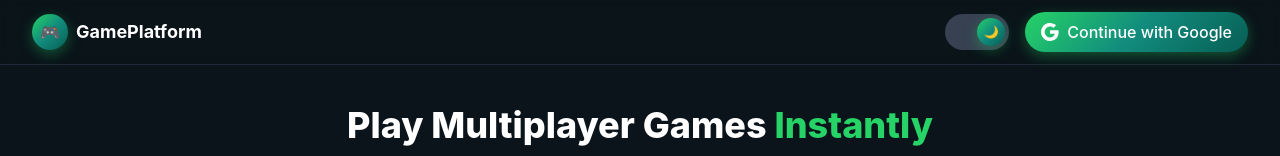
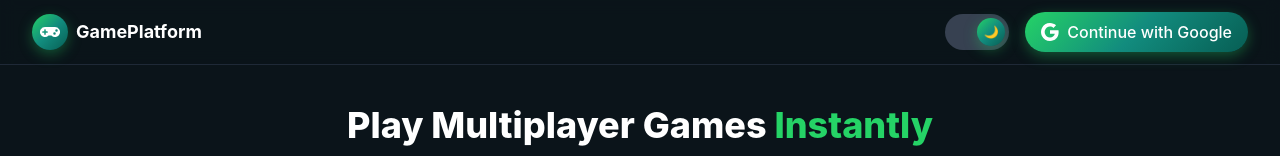
Before and after one commit to ayushraj706/X-O-X, a Next.js app: page / in a window 1280 px wide. Shown: the top 156 px of the page. Built offline with nearby package versions, Linux system fonts and the light colour scheme; no server answers.

Commit message:
Update Navbar.js

```diff
--- a/src/components/common/Navbar.js
+++ b/src/components/common/Navbar.js
@@ -2,6 +2,7 @@
 import { useAuth } from '../../context/AuthContext';
 import ThemeToggle from './ThemeToggle';
 import ProfileDropdown from './ProfileDropdown';
+import { FaGamepad } from 'react-icons/fa'; // Icon import kiya
 
 export default function Navbar() {
   const { user, login } = useAuth();
@@ -9,8 +10,9 @@ export default function Navbar() {
   return (
     <nav className="sticky top-0 z-40 backdrop-blur bg-white/80 dark:bg-wa-panelDark/80 border-b border-gray-200 dark:border-gray-800 px-4 sm:px-8 py-3 flex items-center justify-between">
       <div className="flex items-center gap-2">
-        <div className="h-9 w-9 rounded-full bg-wa-gradient flex items-center justify-center text-white font-bold shadow-wa">
-          🎮
+        {/* Emoji ki jagah professional icon */}
+        <div className="h-9 w-9 rounded-full bg-wa-gradient flex items-center justify-center text-white text-xl shadow-wa">
+          <FaGamepad />
         </div>
         <span className="font-bold text-lg text-gray-900 dark:text-white">GamePlatform</span>
       </div>
```
